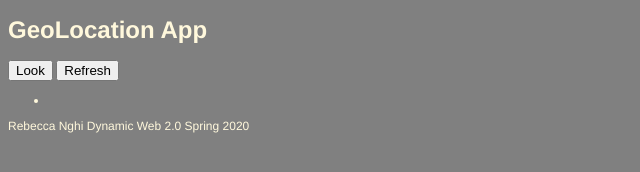
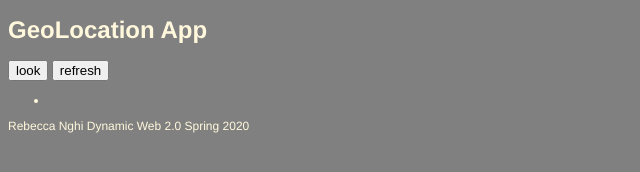
Before and after one commit to rnghigithub/wk6_hw, a plain HTML site: page index.html in a window 1280 px wide. Shown: the full height of the page, 0-640 px from the left. Drawn offline with Linux system fonts and the light colour scheme.

Commit message:
Update index.html

```diff
--- a/index.html
+++ b/index.html
@@ -11,8 +11,8 @@
     <div id ="contain">
        <h1>GeoLocation App</h1>
         <div class="buttons">
-            <button class="look-for-this"> Look </button>
-            <button class="refresh">Refresh</button>
+            <button class="look-for-this">look</button>
+            <button class="refresh">refresh</button>
         </div>
 
         <div class="contain2">
```
